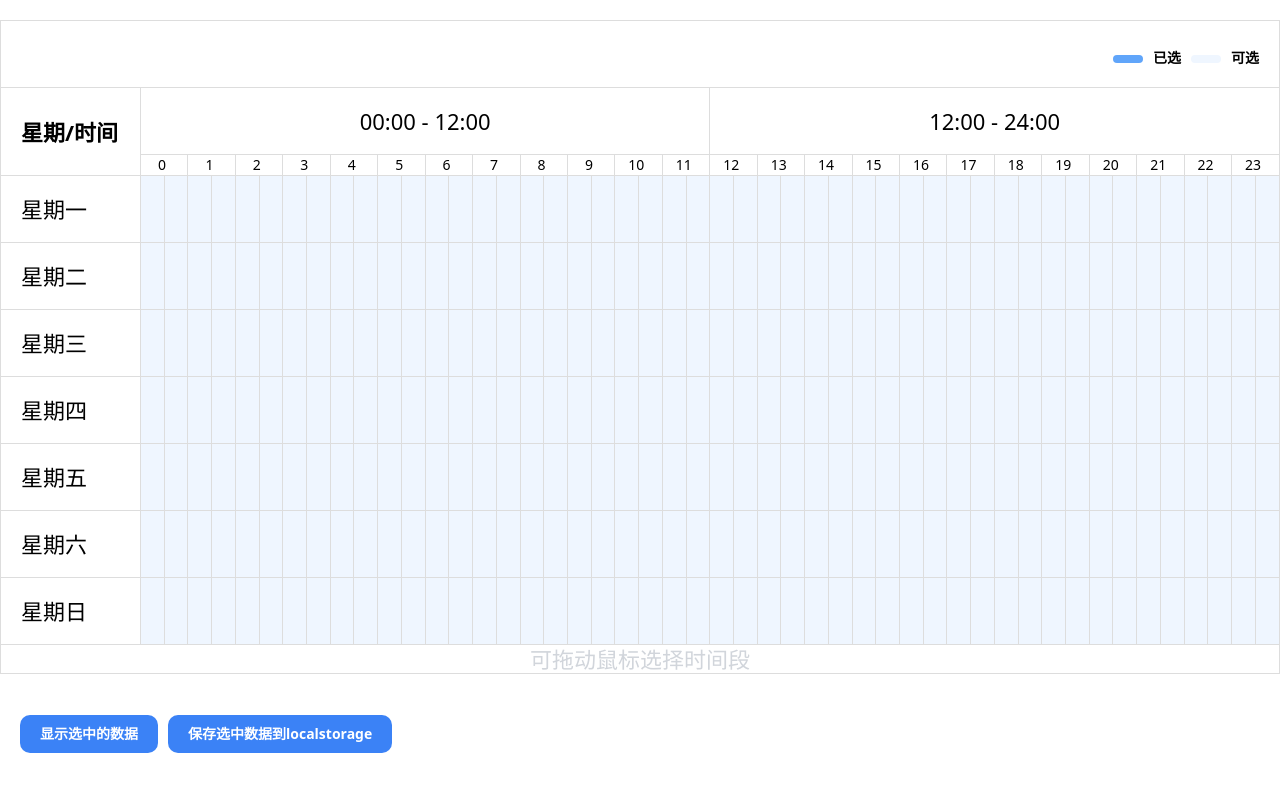
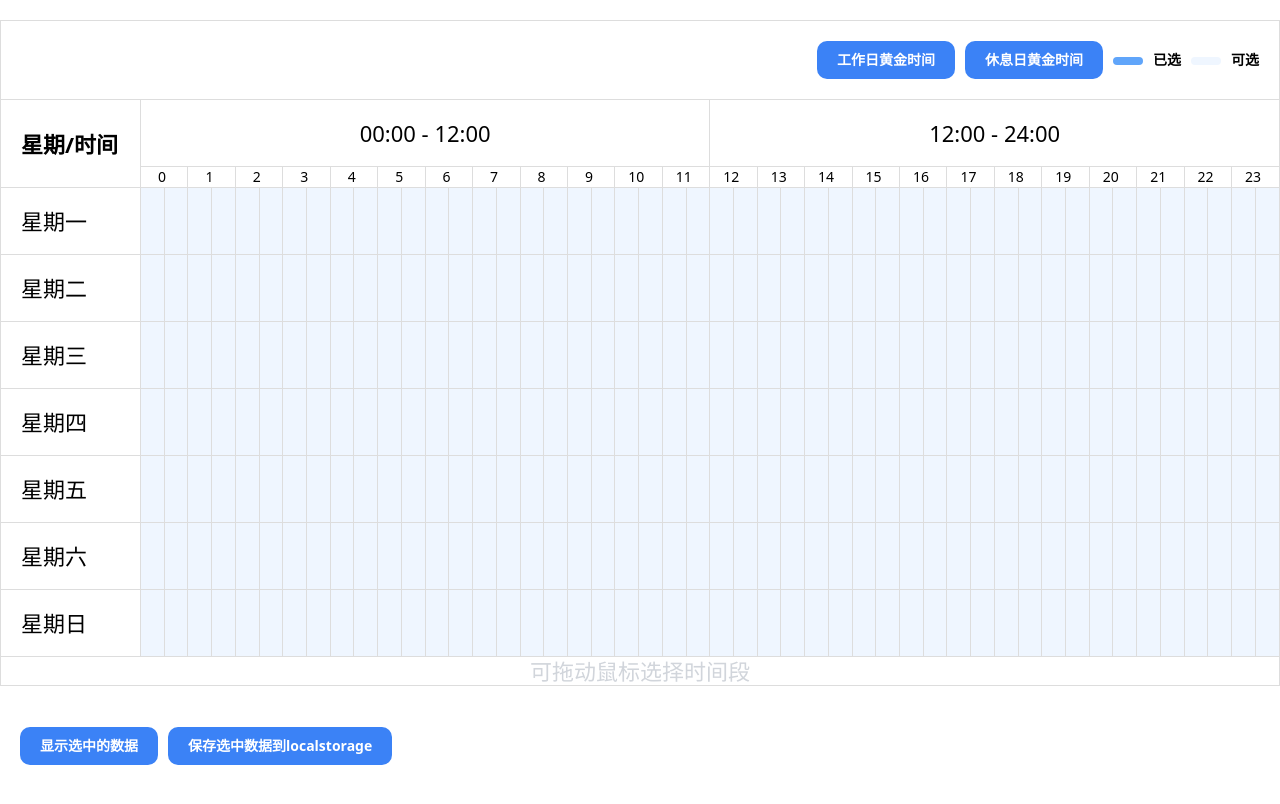
Before and after one commit to wuyuRob/wuyurui-homework, a Vue app: page / in a window 1280 px wide. Shown: the top 804 px of the page. Built offline with nearby package versions, Linux system fonts and the light colour scheme.

Commit message:
feat|加分项功能

```diff
--- a/src/App.vue
+++ b/src/App.vue
@@ -28,7 +28,6 @@ const showSelectedData = () => {
 };
 const store = useStore();
 const selectedData = store.state.homework.selectedData;
-console.log("selectedData", selectedData);
 const saveSelectedData = () => {
   store.commit("homework/setSelectedData", homeWork.value.getSelectData());
 };
--- a/src/components/HomeWork.vue
+++ b/src/components/HomeWork.vue
@@ -3,6 +3,18 @@
     <thead>
       <tr>
         <th class="border p-2 text-lg text-right" colspan="50">
+          <button
+            @click="selectHomeDayGoldTime"
+            class="bg-blue-500 hover:bg-blue-700 text-sm text-white font-bold py-1 px-2 rounded mr-1"
+          >
+            工作日黄金时间
+          </button>
+          <button
+            @click="selectWeekendGoldTime"
+            class="bg-blue-500 hover:bg-blue-700 text-sm text-white font-bold py-1 px-2 rounded mr-1"
+          >
+            休息日黄金时间
+          </button>
           <span class="w-4 text-sm mr-1">
             <span
               class="w-3 inline-block h-[8px] bg-blue-400 rounded mr-1 align-middle"
@@ -95,6 +107,10 @@ const WEEKS = [
   "星期日",
 ];
 const DATA_LENGTH = 48;
+const GOLDEN_TIME = new Set([
+  18, 19, 20, 21, 22, 23, 24, 25, 26, 27, 28, 29, 30, 31, 32, 33, 34, 35, 36,
+  37, 38, 39, 40, 41,
+]);
 </script>
 <script setup>
 import { ref, reactive, watch, defineExpose, toRaw } from "vue";
@@ -176,6 +192,20 @@ const clearData = () => {
   Object.keys(resultDataList).forEach((key) => delete resultDataList[key]);
   emits("update:modelValue", resultDataList);
 };
+const selectHomeDayGoldTime = () => {
+  resultDataList["0"] = new Set(GOLDEN_TIME);
+  resultDataList["1"] = new Set(GOLDEN_TIME);
+  resultDataList["2"] = new Set(GOLDEN_TIME);
+  resultDataList["3"] = new Set(GOLDEN_TIME);
+  resultDataList["4"] = new Set(GOLDEN_TIME);
+  emits("update:modelValue", resultDataList);
+};
+const selectWeekendGoldTime = () => {
+  resultDataList["5"] = new Set(GOLDEN_TIME);
+  resultDataList["6"] = new Set(GOLDEN_TIME);
+  emits("update:modelValue", resultDataList);
+};
+
 const getSelectData = () => {
   return toRaw(resultDataList);
 };
--- a/src/store/modules/homework.js
+++ b/src/store/modules/homework.js
@@ -7,7 +7,6 @@ export default {
   }),
   mutations: {
     setSelectedData(state, data) {
-      console.log(state, data);
       setItem(SELECT_DATA, data);
     },
   },
```
